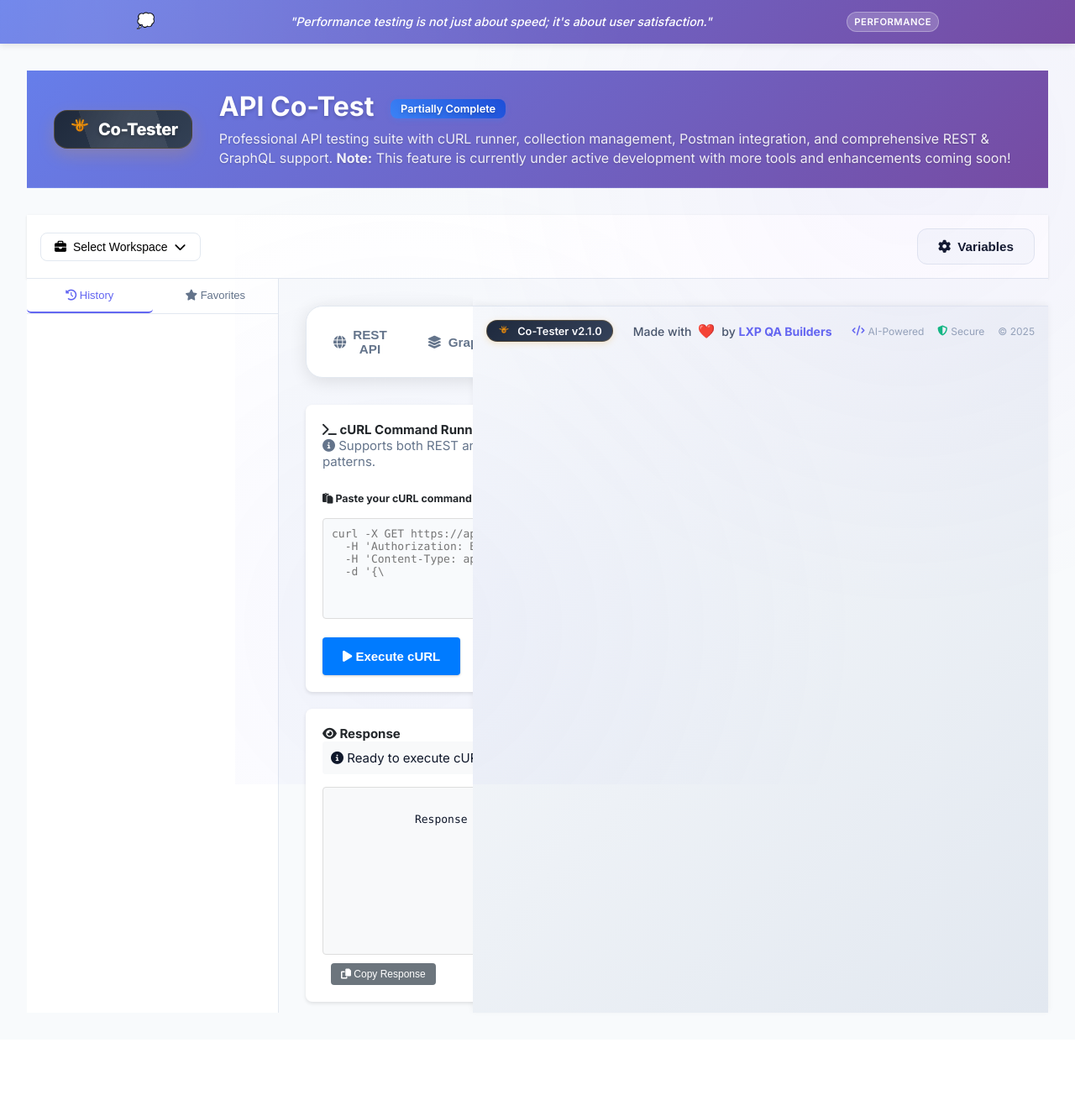
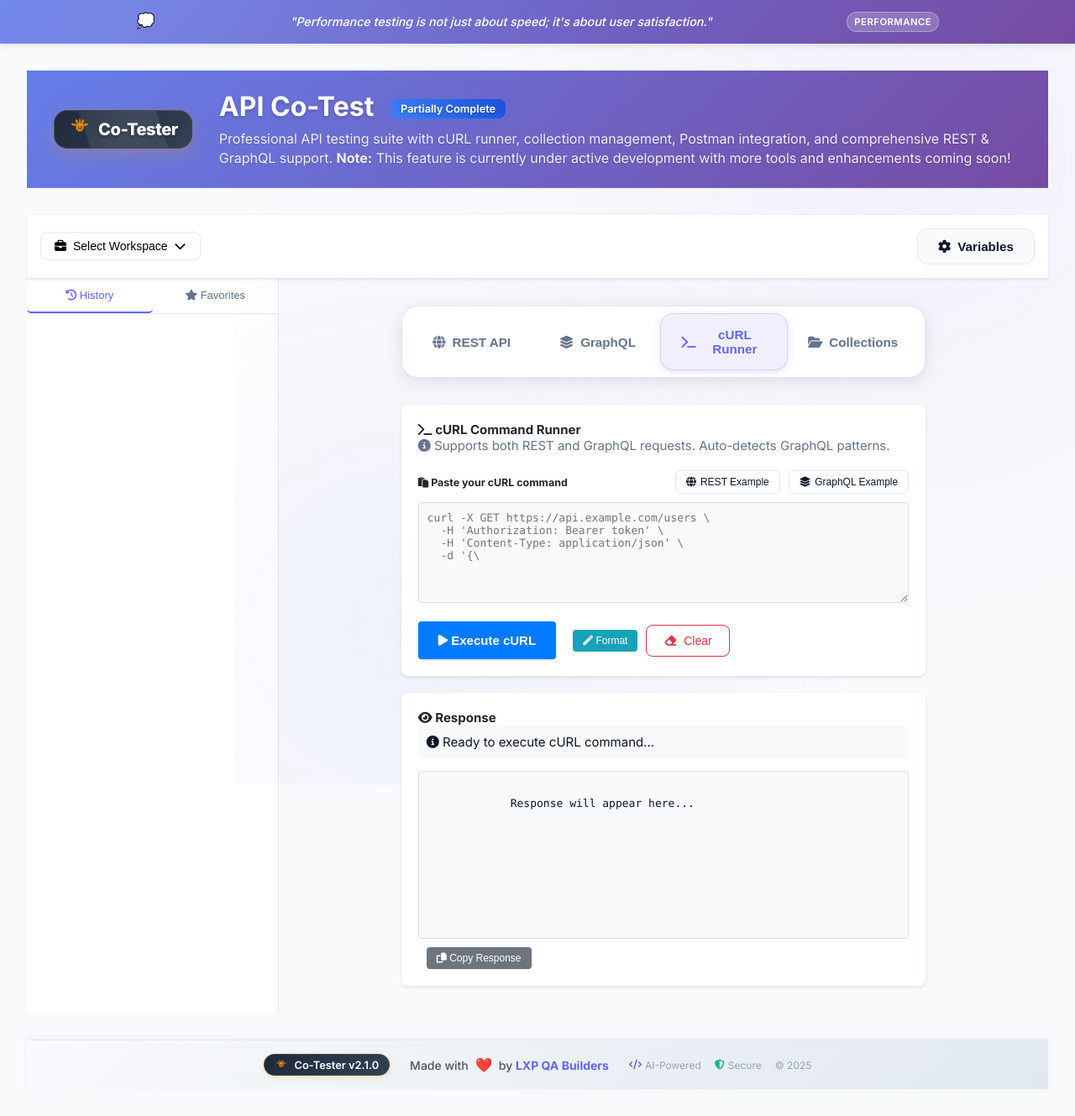
Before and after one commit to km0513/Co-TesterV2, a Flask app: template templates/api.html in a window 1280 px wide. Shown: the whole page at 84% size. Before the commit the page ends 1206 px from the top, so only its background shows below. Run offline with Flask 3, Linux system fonts and the light colour scheme; the template is opened without the code that fills it, so the values that code supplies are empty; some libraries are stand-ins or nearby versions.

Commit message:
fix: Correct HTML structure and CSS for existing tabs
- Add missing closing divs for api-container and main-content
- Fix api-main overflow to show existing content
- Make toolbar sticky
- Ensure existing REST/GraphQL/cURL/Collections tabs are visible
- All original functionality preserved

```diff
--- a/static/api-cotest-v2.css
+++ b/static/api-cotest-v2.css
@@ -42,7 +42,8 @@
     flex: 1;
     display: flex;
     flex-direction: column;
-    overflow: hidden;
+    overflow: auto;
+    background: var(--bg-light);
 }
 
 /* ============================================================================
@@ -57,6 +58,15 @@
     background: white;
     border-bottom: 1px solid var(--border);
     box-shadow: var(--shadow);
+    position: sticky;
+    top: 0;
+    z-index: 100;
+}
+
+/* Ensure the original api-container works inside api-main */
+.api-main .api-container {
+    flex: 1;
+    overflow: visible;
 }
 
 .workspace-dropdown,
--- a/templates/api.html
+++ b/templates/api.html
@@ -1016,6 +1016,8 @@
       </div>
     </div>
   </div>
+
+  </div> <!-- Close api-container -->
 
   {% include 'footer.html' %}
 
@@ -2262,6 +2264,7 @@ ${typeof result.body === 'object' ? JSON.stringify(result.body, null, 2) : (resu
   <!-- Close new V2 containers -->
   </div> <!-- Close api-main -->
   </div> <!-- Close api-cotest-container -->
+  </div> <!-- Close main-content -->
 
   <!-- Modals -->
   <div id="create-workspace-modal" class="modal">
```
